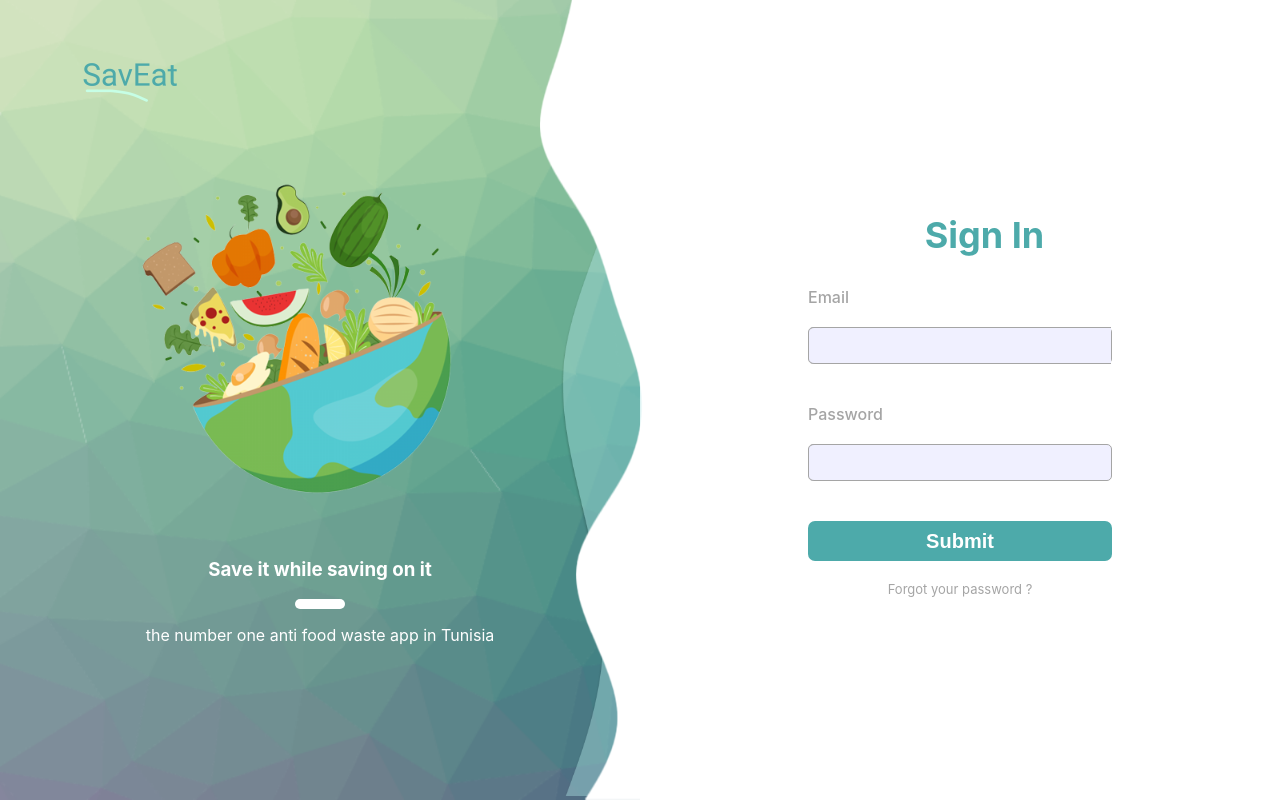
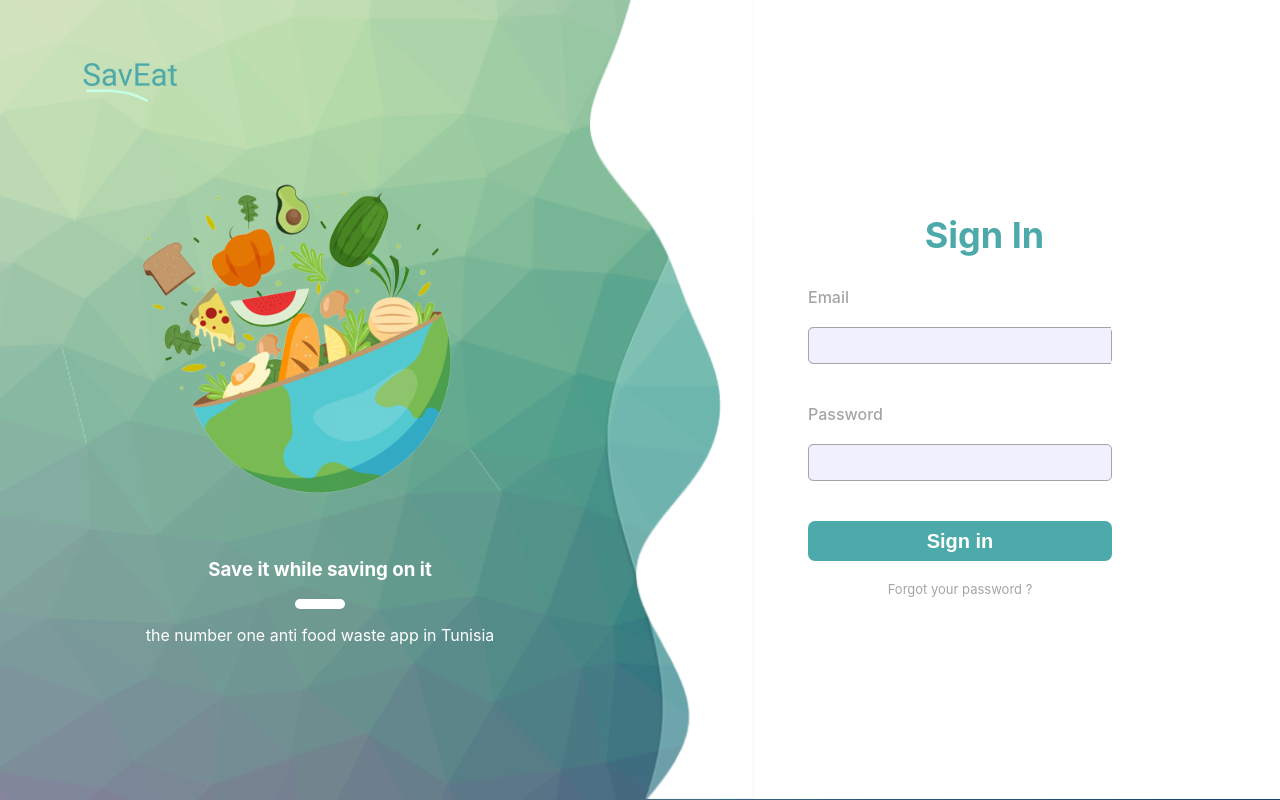
Before and after one commit to nawresncib12/SavEat-FrontOffice, a React (Create React App) app in the folder saveat/: page / in a window 1280 px wide. Built offline with nearby package versions, Linux system fonts and the light colour scheme; some icons are missing.

Commit message:
merged waves

```diff
--- a/saveat/src/components/auth/Background.module.css
+++ b/saveat/src/components/auth/Background.module.css
@@ -31,7 +31,6 @@
 
 .formWhite {
     height: 100vh;
-    background-color: white;
 }
 
 @media only screen and (max-width: 1000px) {
--- a/saveat/src/components/auth/FormSection.jsx
+++ b/saveat/src/components/auth/FormSection.jsx
@@ -1,50 +1,21 @@
 import classes from "./FormSection.module.css";
 import { SignInForm } from "./SignInForm";
-import { motion, AnimatePresence } from "framer-motion";
 const FormSection = (props) => {
-  const mVariants = {
-    hidden: {
-      x: 0,
-      transition: {
-        type: "tween",
-        duration: 1,
-      },
-    },
-    visible: {
-      x: "-80vw",
-      transition: {
-        type: "tween",
-        duration: 1,
-      },
-    },
-    exit: {
-      x: "80vw",
-      transition: {
-        type: "tween",
-        duration: 1,
-      },
-    },
-  };
   return (
     <div className={classes.formSection}>
-      <AnimatePresence>
-        {!props.submitted && (
-          <motion.div
-            className={classes.smallWave}
-            variants={mVariants}
-            initial="hidden"
-            exit="exit"
-            animate={props.showForm ? "visible" : ""}
-          >
-            <img src="assets/Vector.png" alt="whitewave" />
-          </motion.div>
-        )}
-      </AnimatePresence>
+      {/* <motion.div className={classes.smallWave}>
+        <img src="assets/Vector.png" alt="whitewave" />
+      </motion.div>
       <div className={classes.whiteWave}>
         <img src="assets/whitewave.png" alt="whitewave" />
+      </div>*/}
+      <div className={classes.waves}>
+        <img src="assets/waves.png" alt="waves" />
       </div>
+      <div className={classes.formContainer}>
 
       <SignInForm onSubmitForm={props.onSubmitForm} />
+      </div>
     </div>
   );
 };
--- a/saveat/src/components/auth/FormSection.module.css
+++ b/saveat/src/components/auth/FormSection.module.css
@@ -7,9 +7,28 @@
     align-items: center;
 }
 
+.waves {
+    position: absolute;
+    top: 0;
+    left: -50px;
+    z-index: 2;
+}
+
+.waves img {
+    height: 100vh;
+    width: 80vw;
+}
+
+.formContainer {
+    z-index: 5;
+}
+
+
+/*
+
 .smallWave {
     position: absolute;
-    bottom: 0px;
+    bottom: -5px;
     left: -80px;
 }
 
@@ -27,3 +46,84 @@
 .whiteWave img {
     height: 100vh;
 }
+
+@media only screen and (max-height: 500px) {
+    .whiteWave {
+        left: -60px;
+    }
+    .smallWave {
+        left: -50px;
+    }
+}
+
+@media only screen and (max-height: 650px) {
+    .whiteWave {
+        left: -80px;
+    }
+    .smallWave {
+        left: -70px;
+    }
+}
+
+@media only screen and (max-height: 500px) {
+    .whiteWave {
+        left: -65px;
+    }
+    .smallWave {
+        left: -50px;
+    }
+}
+
+@media only screen and (max-height: 470px) {
+    .whiteWave {
+        left: -60px;
+    }
+    .smallWave {
+        left: -50px;
+    }
+}
+
+@media only screen and (max-height: 380px) {
+    .whiteWave {
+        left: -40px;
+    }
+    .smallWave {
+        left: -30px;
+    }
+}
+
+@media only screen and (max-width: 460px) {
+    .whiteWave {
+        left: -90px;
+    }
+    .smallWave {
+        left: -80px;
+    }
+}
+
+@media only screen and (max-width: 430px) {
+    .whiteWave {
+        left: -70px;
+    }
+    .smallWave {
+        left: -60px;
+    }
+}
+
+@media only screen and (max-width: 380px) {
+    .whiteWave {
+        display: none;
+    }
+    .smallWave {
+        display: none;
+    }
+}
+
+@media only screen and (max-height: 300px) {
+    .whiteWave {
+        display: none;
+    }
+    .smallWave {
+        display: none;
+    }
+}*/
--- a/saveat/src/components/auth/SignInForm.jsx
+++ b/saveat/src/components/auth/SignInForm.jsx
@@ -39,7 +39,7 @@ export const SignInForm = (props) => {
               <TextField label="Email" name="email" type="email" />
               <TextField label="Password" name="password" type="password" />
               <div className={classes.submit}>
-                <Button color="#4DAAAA" content="Submit" type="submit" />
+                <Button color="#4DAAAA" content="Sign in " type="submit" />
                 <h5 className={classes.note}>Forgot your password ?</h5>
               </div>
             </Form>
--- a/saveat/src/components/auth/SignInForm.module.css
+++ b/saveat/src/components/auth/SignInForm.module.css
@@ -1,5 +1,4 @@
 .signInForm {
-    background: #ffff;
     display: flex;
     flex-direction: column;
     align-items: center;
--- a/saveat/src/components/auth/WelcomeSection.jsx
+++ b/saveat/src/components/auth/WelcomeSection.jsx
@@ -28,7 +28,7 @@ const WelcomeSection = (props) => {
     <div className={classes.welcomeSection}>
       {
         <div
-          className={` ${
+          className={`${props.showForm ? classes.hidden :  classes.shown} ${
             classes.content
           }`}
         >
--- a/saveat/src/components/auth/WelcomeSection.module.css
+++ b/saveat/src/components/auth/WelcomeSection.module.css
@@ -2,6 +2,16 @@
     position: relative;
     overflow: hidden;
     height: 100vh;
+}
+
+.welcomeSection .hidden {
+    opacity: 0;
+    transition: opacity .5s ease-out;
+}
+
+.welcomeSection .shown {
+    opacity: 1;
+    transition: opacity .5s ease-out;
 }
 
 .welcomeSection .content {
```
Also changed, not shown: saveat/public/assets/back.png (added), saveat/public/assets/waves.png (added).
